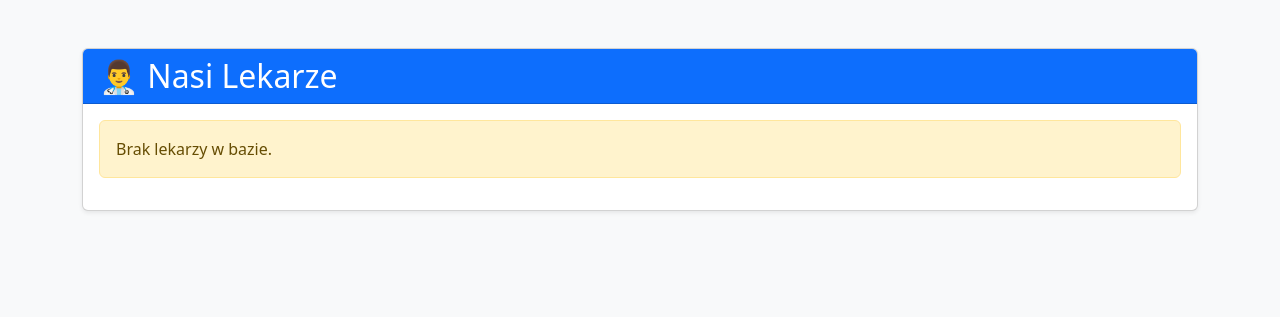
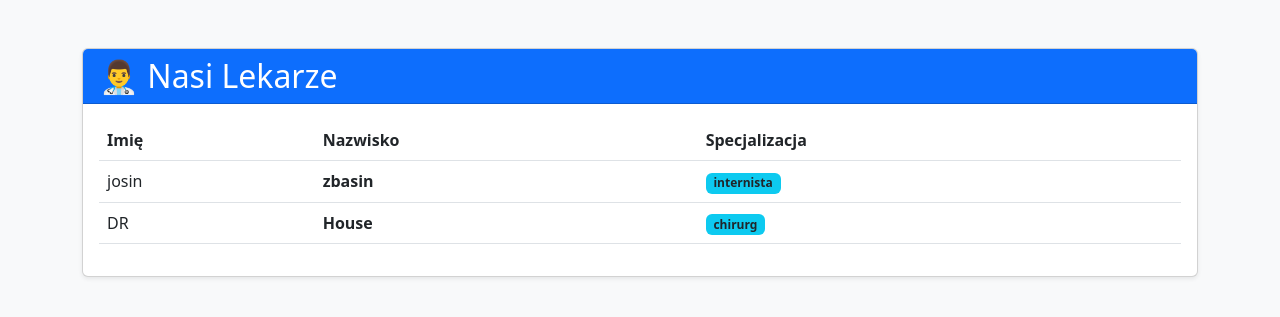
Before and after one commit to ffraczek-wq/baza_medyczna, a Django app: page /lekarze/ in a window 1280 px wide. Shown: the top 317 px of the page. Run offline with Django 5.2, Linux system fonts and the light colour scheme; data comes from the database, SQL or seed files in the repository; both versions use the stored data as it was after the commit.

Commit message:
Już prawie

```diff
--- a/baza_medyczna_project/bazam/templates/bazam/lista_doktorow.html
+++ b/baza_medyczna_project/bazam/templates/bazam/lista_doktorow.html
@@ -14,7 +14,7 @@
             </div>
 
             <div class="card-body">
-                {% if doctors %}
+                {% if lekarze %}
                     <table class="table table-hover">
                         <thead>
                             <tr>
@@ -24,12 +24,12 @@
                             </tr>
                         </thead>
                         <tbody>
-                            {% for doctor in doctors %}
+                            {% for Lekarz in lekarze %}
                                 <tr>
-                                    <td>{{ doctor.first_name }}</td>
-                                    <td><strong>{{ doctor.last_name }}</strong></td>
+                                    <td>{{ Lekarz.Imie }}</td>
+                                    <td><strong>{{ Lekarz.Nazwisko }}</strong></td>
                                     <td>
-                                        <span class="badge bg-info text-dark">{{ doctor.specialty }}</span>
+                                        <span class="badge bg-info text-dark">{{ Lekarz.Specjalizacja }}</span>
                                     </td>
                                 </tr>
                             {% endfor %}
--- a/baza_medyczna_project/bazam/views.py
+++ b/baza_medyczna_project/bazam/views.py
@@ -1,4 +1,5 @@
 from django.shortcuts import render
+from .models import Lekarz
 
 def lista_doktorow(request):
     from .models import Lekarz
```
Also changed, not shown: baza_medyczna_project/db.sqlite3.
